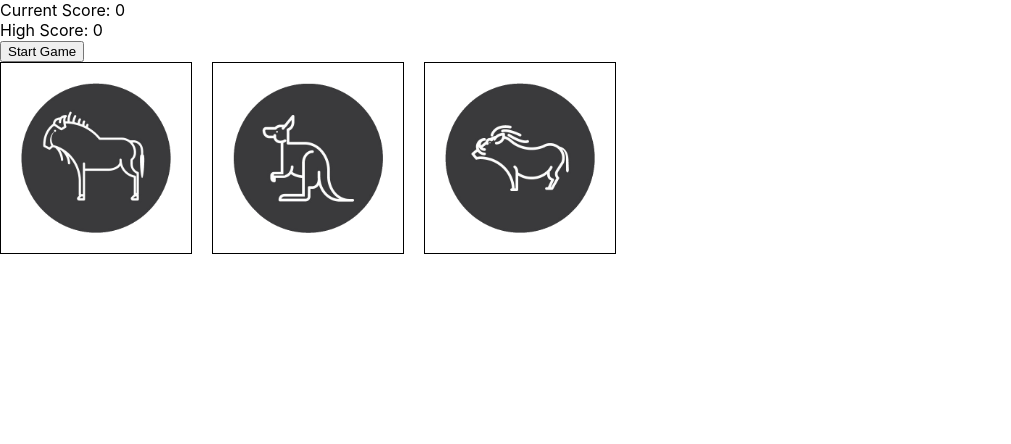
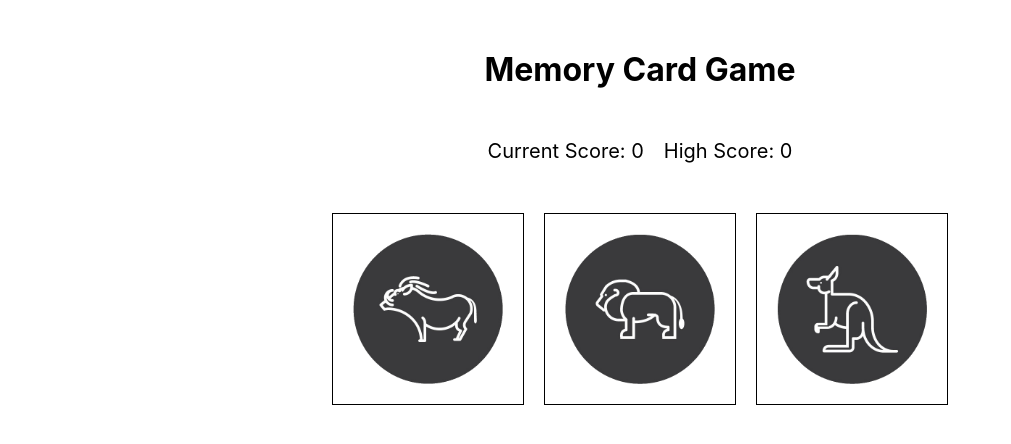
Before and after one commit to anthony-roncal/memory-card, a React (Create React App) app: page / in a window 1280 px wide. Both pictures are taken after a click on the button "Start Game". Shown: the top 444 px of the page, without its empty margins (0-1011 px from the left). Built offline with nearby package versions, Linux system fonts and the light colour scheme.

Commit message:
add some styling. create and use a startGame function

```diff
--- a/src/App.js
+++ b/src/App.js
@@ -15,6 +15,12 @@ function App() {
     const cards = ['antelope', 'baboon', 'buffalo', 'cheetah', 'elephant', 'giraffe', 'hippo', 'horse', 'hyena', 'kangaroo', 'lion', 'llama', 'meerkat', 'oryx', 'ostrich', 'rat', 'rhino', 'warthog', 'wildebeast', 'zebra'];
     let newCards = [];
 
+    const startGame = () => {
+      setScore(0);
+      shuffleCards();
+      document.querySelector('.start').classList.add('hide');
+    }
+
     const shuffleCards = () => {
       newCards.length = 0;
       while(newCards.length < numActiveCards) {
@@ -28,7 +34,6 @@ function App() {
     }
 
     const handleCardClick = (e) => {
-      console.log(e.target);
       if(clickedCards.some(card => card === e.target.dataset.value)) {
         setIsGameOver(true);
       } else {
@@ -39,11 +44,11 @@ function App() {
       }
     }
 
-    document.querySelector('.start').addEventListener('click', shuffleCards);
+    document.querySelector('.start').addEventListener('click', startGame);
     document.querySelectorAll('.card').forEach(card => card.addEventListener('click', handleCardClick));
 
     return () => {
-      document.querySelector('.start').removeEventListener("click", shuffleCards);
+      document.querySelector('.start').removeEventListener("click", startGame);
       document.querySelectorAll('.card').forEach(card => card.removeEventListener('click', handleCardClick));
     };
 
@@ -51,21 +56,23 @@ function App() {
 
   useEffect(() => {
     setActiveCards([]);
-    if(score > highScore)
+    if(score > highScore) {
       setHighScore(score);
-    setScore(0);
+    }
     setClickedCards([]);
     setNumActiveCards(3);
     setIsGameOver(false);
+    document.querySelector('.start').classList.remove('hide');
   }, [isGameOver]);
 
   return (
     <div className="App">
+      <h1>Memory Card Game</h1>
       <Scoreboard score={score} highScore={highScore}/>
       <button className='start'>Start Game</button>
       <div className='play-area'>
         {activeCards.map(card => {
-          return <Card name={card} />
+          return <Card name={card} key={card}/>
         })}
       </div>
     </div>
--- a/src/components/Card.js
+++ b/src/components/Card.js
@@ -5,8 +5,8 @@ const Card = (props) => {
     const name = props.name;
 
     return (
-        <div className='card' data-value={name}>
-            <img src={require(`../images/${name}.png`)} alt={`${name}`} data-value={name}/>
+        <div className='card' data-value={name} key={name}>
+            <img src={require(`../images/${name}.png`)} alt={`${name}`} data-value={name} />
         </div>
     );
 };
--- a/src/components/Scoreboard.js
+++ b/src/components/Scoreboard.js
@@ -3,6 +3,7 @@ import React from 'react';
 
 const Scoreboard = (props) => {
     const score = props.score;
+    const prevScore = props.prevScore;
     const highScore = props.highScore;
 
     return (
--- a/src/styles/App.css
+++ b/src/styles/App.css
@@ -1,5 +1,20 @@
 * {
     margin: 0;
+}
+
+.App {
+    margin-top: 50px;
+    display: flex;
+    flex-direction: column;
+    text-align: center;
+    align-items: center;
+}
+
+.scoreboard {
+    display: flex;
+    margin: 50px;
+    gap: 20px;
+    font-size: 20px;
 }
 
 .play-area {
@@ -19,3 +34,7 @@ img {
     width: 150px;
     height: 150px;
 }
+
+.hide {
+    display: none;
+}
```
